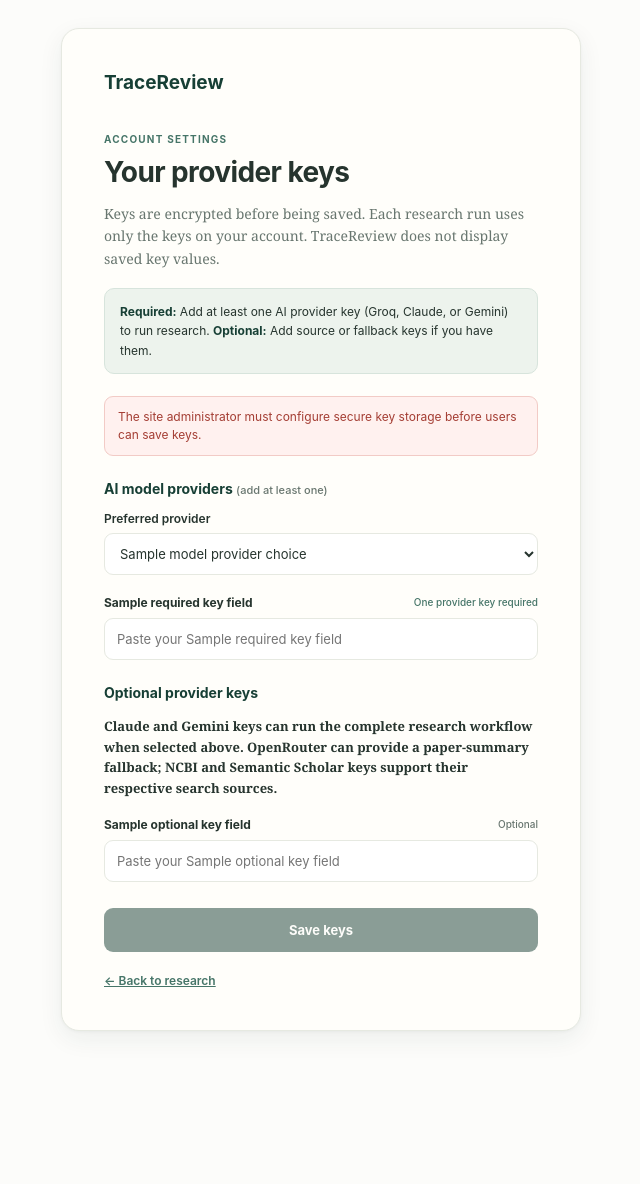
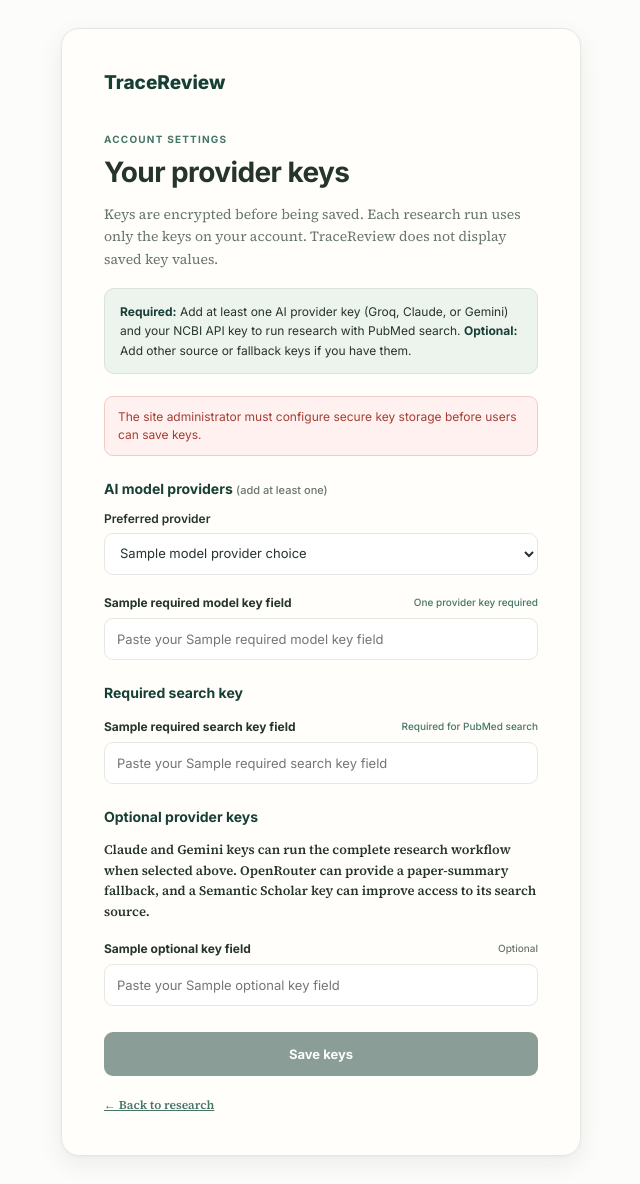
Before and after one commit to samavinasir/tracereview, a Django app: template src/tracereview_web/research/templates/research/api_keys.html in a window 1280 px wide. Shown: the whole page, without its empty margins (319-959 px from the left). Before the commit the page ends 1033 px from the top, so only its background shows below. Run offline with Django 5.2, Linux system fonts and the light colour scheme; the template is opened without the code that fills it: most values are stand-ins (such as "Sample title", 1, 10 or a date in 2020).

Commit message:
fixed formatting

```diff
--- a/src/tracereview_web/research/static/research/theme.css
+++ b/src/tracereview_web/research/static/research/theme.css
@@ -265,6 +265,17 @@ a, .external-link, .source-link, .citation, .marketing-use-cases>a,
 .key-clear { display: flex; align-items: center; gap: 7px; color: var(--muted); font-size: 11px; }
 .account-message { margin: 13px 0; padding: 11px 13px; border: 1px solid #d7e4dc; border-radius: 9px; background: #edf2ec; color: var(--forest); font-size: 12px; line-height: 1.5; }
 .account-message.error { border-color: #f2cbc6; background: #fff1ef; color: #a43d33; }
+
+/* Keep the requested Inter + Source Serif 4 pair consistent across the app. */
+html, body { font-family: Inter, Arial, sans-serif; }
+p, blockquote, dd, li { font-family: "Source Serif 4", Georgia, serif; }
+h1, h2, h3, h4, h5, h6, .brand, .marketing-brand, .account-brand { font-family: Inter, Arial, sans-serif !important; }
+.home-page p { font-family: "Source Serif 4", Georgia, serif; }
+.home-page h1, .home-page h2, .home-page h3 { font-family: Inter, Arial, sans-serif; }
+.home-page .composer-hint, .home-page .quick-actions>span, .home-page .home-trust,
+.home-page .search-options summary { font-family: Inter, Arial, sans-serif; }
+.account-card h1 { font-family: Inter, Arial, sans-serif; }
+.account-card>p:not(.eyebrow):not(.account-footnote).api-key-optional-note { font: 400 12px/1.6 "Source Serif 4", Georgia, serif; }
 @media(max-width:700px) {
   .workspace-topbar { height: auto; min-height: 64px; flex-wrap: wrap; gap: 7px; padding: 8px 14px; }
   .workspace-global-nav { order: 3; flex-basis: 100%; margin: 0; }
--- a/src/tracereview_web/research/templates/registration/login.html
+++ b/src/tracereview_web/research/templates/registration/login.html
@@ -5,6 +5,9 @@
   <meta charset="utf-8">
   <meta name="viewport" content="width=device-width, initial-scale=1">
   <title>Sign in · TraceReview</title>
+  <link rel="preconnect" href="https://fonts.googleapis.com">
+  <link rel="preconnect" href="https://fonts.gstatic.com" crossorigin>
+  <link href="https://fonts.googleapis.com/css2?family=Inter:wght@400;500;600;700;800&family=Source+Serif+4:wght@400;500;600&display=swap" rel="stylesheet">
   <link rel="stylesheet" href="{% static 'research/style.css' %}">
   <link rel="stylesheet" href="{% static 'research/theme.css' %}">
 </head>
--- a/src/tracereview_web/research/templates/registration/signup.html
+++ b/src/tracereview_web/research/templates/registration/signup.html
@@ -5,6 +5,9 @@
   <meta charset="utf-8">
   <meta name="viewport" content="width=device-width, initial-scale=1">
   <title>Create account · TraceReview</title>
+  <link rel="preconnect" href="https://fonts.googleapis.com">
+  <link rel="preconnect" href="https://fonts.gstatic.com" crossorigin>
+  <link href="https://fonts.googleapis.com/css2?family=Inter:wght@400;500;600;700;800&family=Source+Serif+4:wght@400;500;600&display=swap" rel="stylesheet">
   <link rel="stylesheet" href="{% static 'research/style.css' %}">
   <link rel="stylesheet" href="{% static 'research/theme.css' %}">
 </head>
--- a/src/tracereview_web/research/templates/research/api_keys.html
+++ b/src/tracereview_web/research/templates/research/api_keys.html
@@ -5,6 +5,9 @@
   <meta charset="utf-8">
   <meta name="viewport" content="width=device-width, initial-scale=1">
   <title>Your API keys · TraceReview</title>
+  <link rel="preconnect" href="https://fonts.googleapis.com">
+  <link rel="preconnect" href="https://fonts.gstatic.com" crossorigin>
+  <link href="https://fonts.googleapis.com/css2?family=Inter:wght@400;500;600;700;800&family=Source+Serif+4:wght@400;500;600&display=swap" rel="stylesheet">
   <link rel="stylesheet" href="{% static 'research/style.css' %}">
   <link rel="stylesheet" href="{% static 'research/theme.css' %}">
 </head>
@@ -14,7 +17,7 @@
     <p class="eyebrow">ACCOUNT SETTINGS</p>
     <h1>Your provider keys</h1>
     <p>Keys are encrypted before being saved. Each research run uses only the keys on your account. TraceReview does not display saved key values.</p>
-    <div class="api-key-guidance"><strong>Required:</strong> Add at least one AI provider key (Groq, Claude, or Gemini) to run research. <strong>Optional:</strong> Add source or fallback keys if you have them.</div>
+    <div class="api-key-guidance"><strong>Required:</strong> Add at least one AI provider key (Groq, Claude, or Gemini) and your NCBI API key to run research with PubMed search. <strong>Optional:</strong> Add other source or fallback keys if you have them.</div>
     {% for message in messages %}<div class="account-message {{ message.tags }}">{{ message }}</div>{% endfor %}
     {% if not encryption_ready %}<div class="account-message error">The site administrator must configure secure key storage before users can save keys.</div>{% endif %}
     <form method="post">
@@ -23,19 +26,27 @@
       <label class="model-provider-preference" for="preferred-model-provider">Preferred provider
         <select id="preferred-model-provider" name="preferred_model_provider">
           {% for provider, label in model_provider_choices.items %}
-            <option value="{{ provider }}" {% if preferred_model_provider == provider %}selected{% endif %}>{{ label }}{% if provider == "auto" %} — Claude, then Gemini, then Groq{% endif %}</option>
+          <option value="{{ provider }}" {% if preferred_model_provider == provider %}selected{% endif %}>{{ label }}{% if provider == "auto" %} (Claude, then Gemini, then Groq){% endif %}</option>
           {% endfor %}
         </select>
       </label>
-      {% for field, label in required_key_fields.items %}
+      {% for field, label in required_model_key_fields.items %}
         <div class="api-key-field">
           <label for="{{ field }}">{{ label }} <span class="required-label">One provider key required</span></label>
           <input id="{{ field }}" name="{{ field }}" type="password" autocomplete="new-password" placeholder="{% if field in configured_keys %}Saved — leave blank to keep current key{% else %}Paste your {{ label }}{% endif %}" {% if not encryption_ready %}disabled{% endif %}>
           {% if field in configured_keys %}<label class="key-clear"><input type="checkbox" name="clear_{{ field }}"> Remove saved key</label>{% endif %}
         </div>
       {% endfor %}
+      <h2 class="api-key-section-title">Required search key</h2>
+      {% for field, label in required_search_key_fields.items %}
+        <div class="api-key-field">
+          <label for="{{ field }}">{{ label }} <span class="required-label">Required for PubMed search</span></label>
+          <input id="{{ field }}" name="{{ field }}" type="password" autocomplete="new-password" placeholder="{% if field in configured_keys %}Saved — leave blank to keep current key{% else %}Paste your {{ label }}{% endif %}" {% if not encryption_ready %}disabled{% endif %}>
+          {% if field in configured_keys %}<label class="key-clear"><input type="checkbox" name="clear_{{ field }}"> Remove saved key</label>{% endif %}
+        </div>
+      {% endfor %}
       <h2 class="api-key-section-title">Optional provider keys</h2>
-      <p class="api-key-optional-note">Claude and Gemini keys can run the complete research workflow when selected above. OpenRouter can provide a paper-summary fallback; NCBI and Semantic Scholar keys support their respective search sources.</p>
+      <p class="api-key-optional-note">Claude and Gemini keys can run the complete research workflow when selected above. OpenRouter can provide a paper-summary fallback, and a Semantic Scholar key can improve access to its search source.</p>
       {% for field, label in optional_key_fields.items %}
         <div class="api-key-field">
           <label for="{{ field }}">{{ label }} <span class="optional-label">Optional</span></label>
```
Also changed, not shown: src/tracereview_web/research/views.py (+10 -2 lines).
